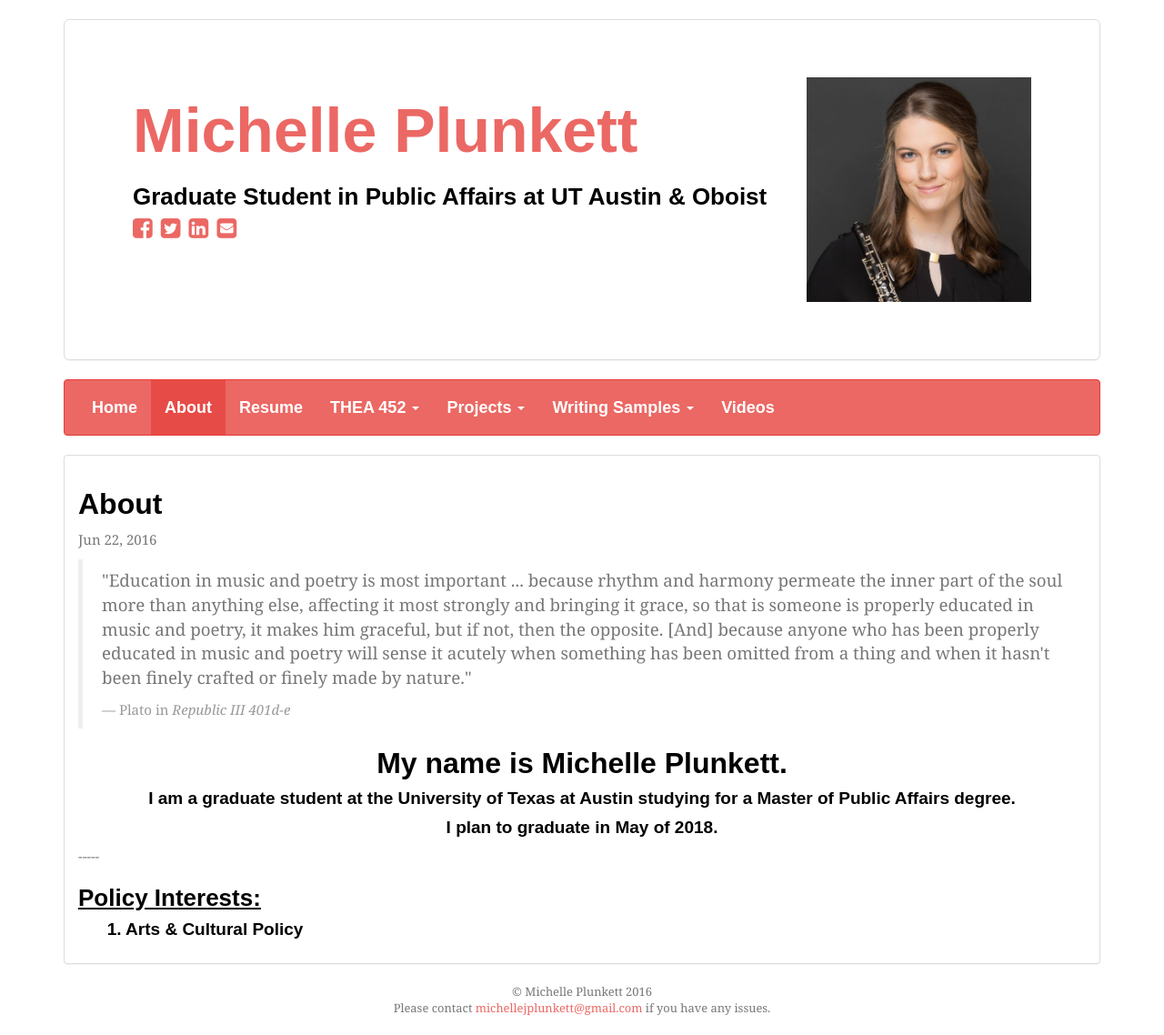
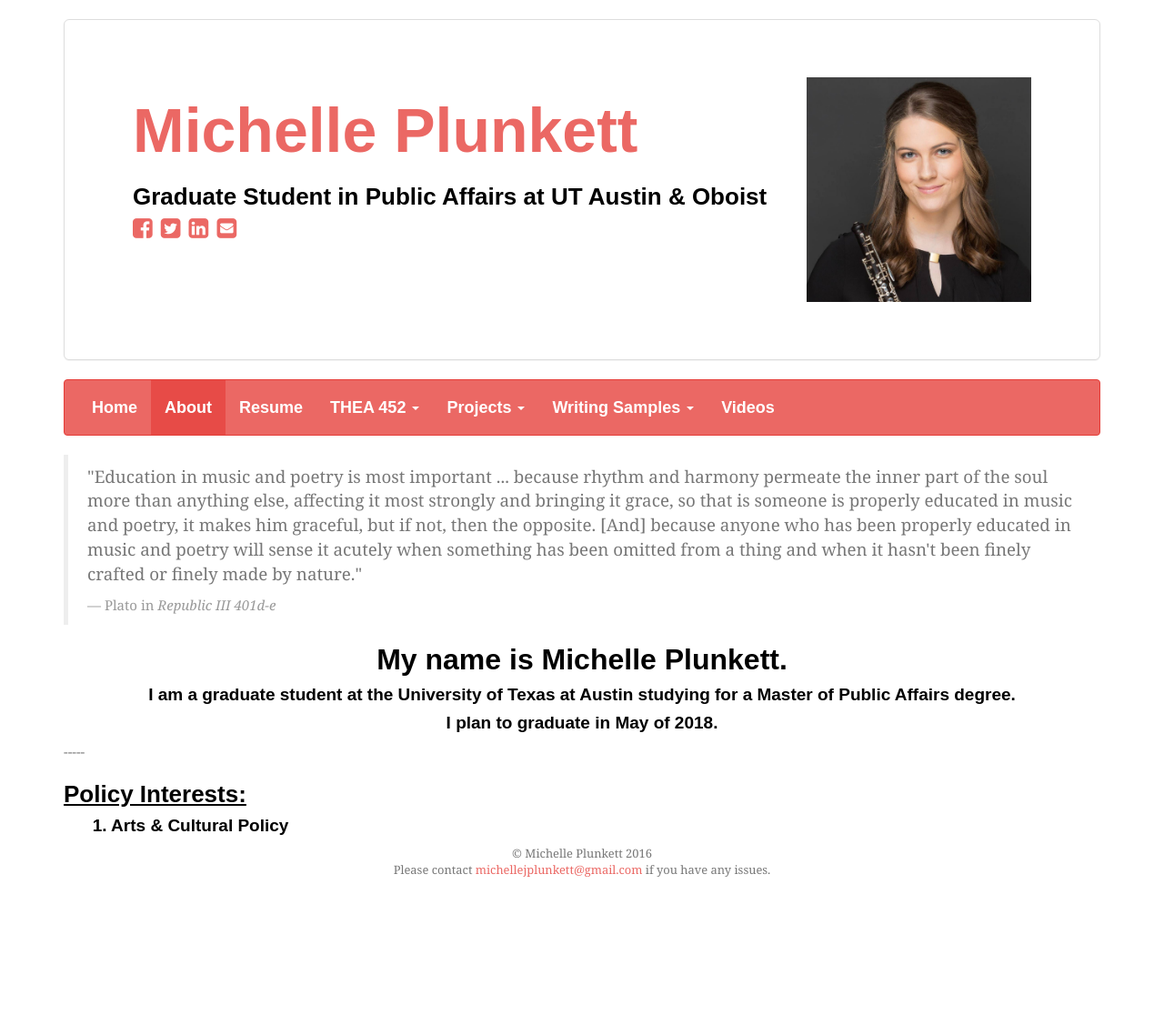
Before and after one commit to michelleplunkett/michelleplunkett.github.io, a Jekyll site: the page built from about/_posts/2016-06-22-about.html, in a window 1280 px wide. Shown: the whole page at 91% size. Built offline with Jekyll 4.4.1, drawn with Linux system fonts in a browser that asks for light colours; nearby versions of some CDN libraries; some web fonts are replaced; Markdown is read by kramdown in place of the engine named in the settings; after the commit the page ends 986 px from its top, so only the background shows below that.

Commit message:
Update about.html

```diff
--- a/_layouts/about.html
+++ b/_layouts/about.html
@@ -1,6 +1,7 @@
 ---
 layout: default
 ---
+<!--
 <div class="post">
 	<div class="panel panel-default">
 		<div class="panel-body">
@@ -15,3 +16,12 @@ layout: default
 		</div>
 	</div>
 </div>
+-->
+
+<div class="listing">
+    <article>
+        <div class="entry-content">
+            {{ content }}
+        </div>
+    </article>
+</div>
```
